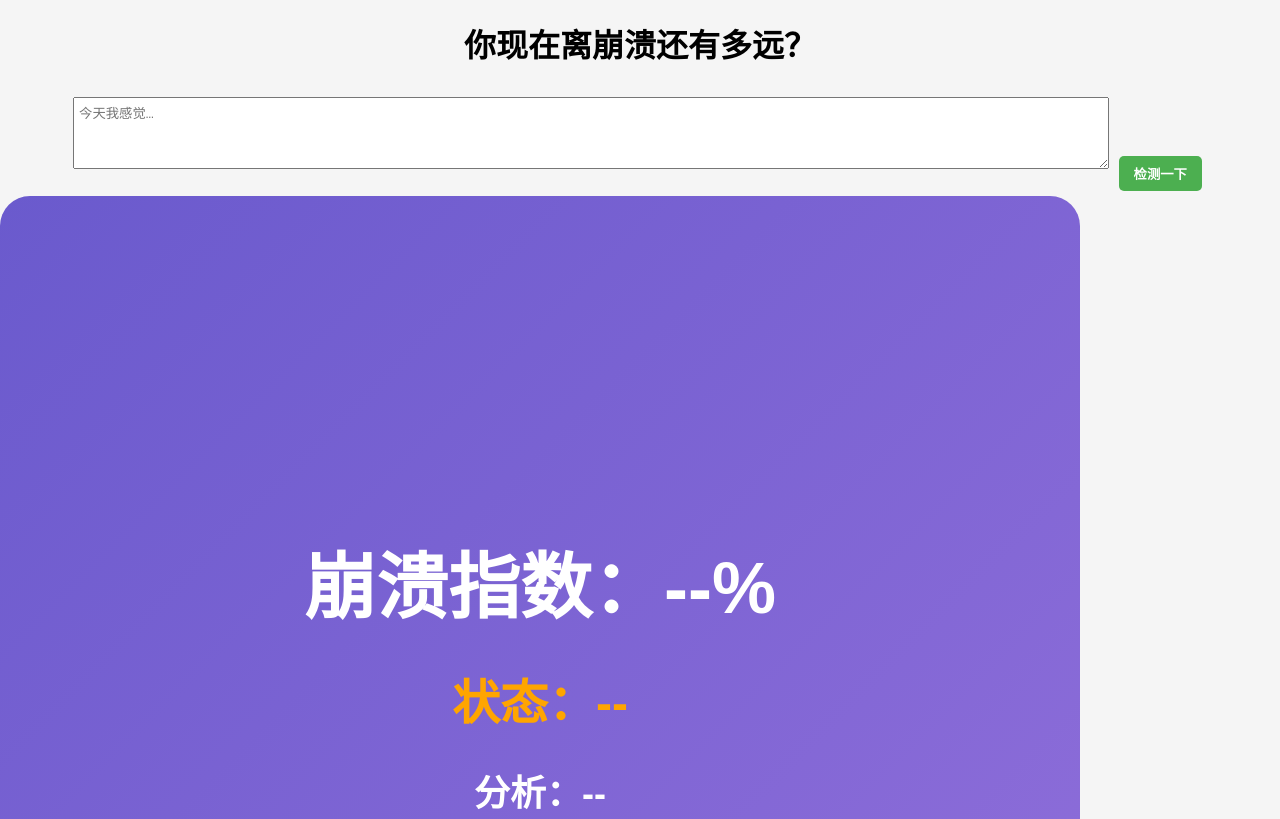
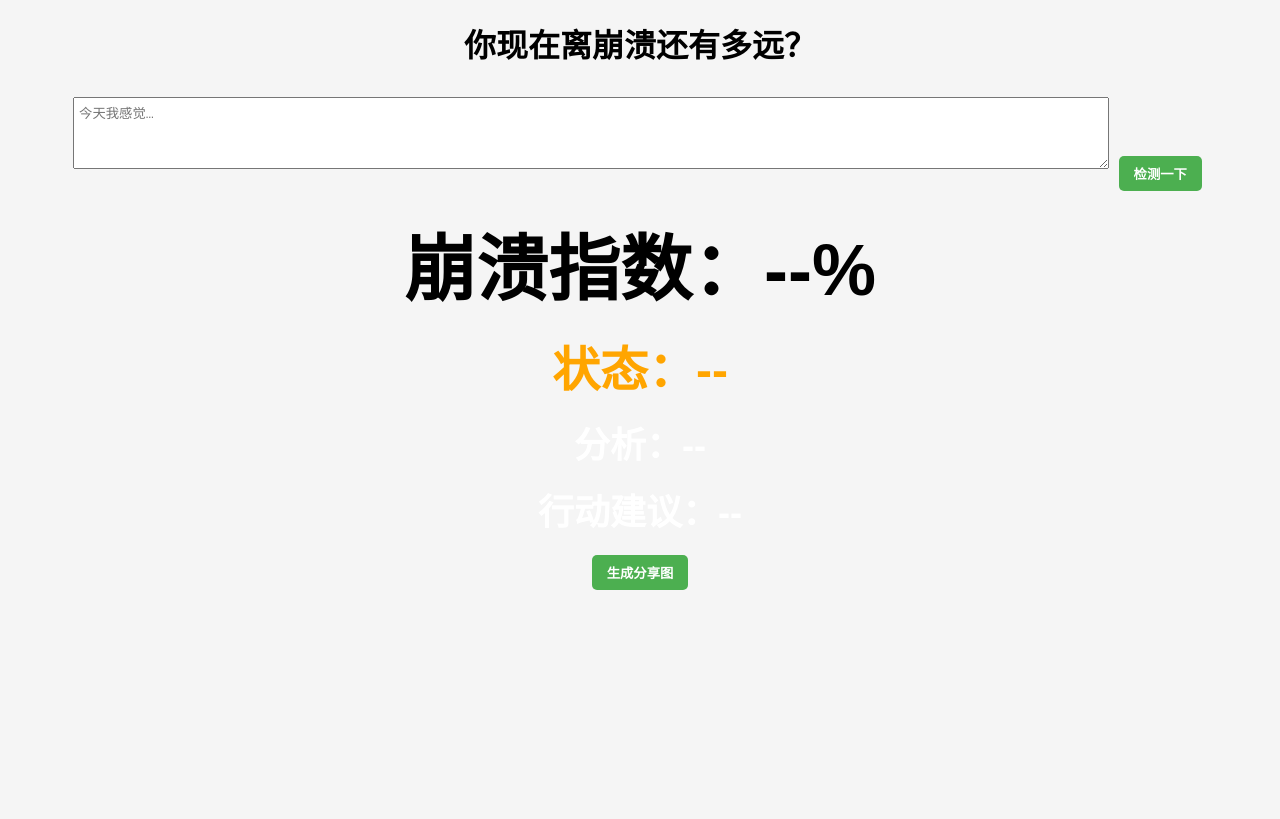
Before and after one commit to maomao8701/chintechuk.github.io, a plain HTML site: page stress.html in a window 1280 px wide. Shown: the top 819 px of the page. Drawn offline with nearby package versions, Linux system fonts and the light colour scheme.

Commit message:
Update style.css

```diff
--- a/style.css
+++ b/style.css
@@ -33,22 +33,6 @@
   border-radius: 8px;
 }
 
-#stressResult {
-  width: 1080px;
-  height: 1080px;
-  background: linear-gradient(135deg, #6A5ACD, #9370DB); /* 蓝紫渐变 */
-  border-radius: 30px;
-  color: #fff;
-  display: flex;
-  flex-direction: column;
-  justify-content: center;
-  align-items: center;
-  padding: 50px;
-  box-sizing: border-box;
-  text-align: center;
-  font-family: "Arial", sans-serif;
-}
-
 #stressResult p { margin: 15px 0; font-weight: bold; }
 #index { font-size: 72px; }
 #status { font-size: 48px; color: #FFA500; }
```
